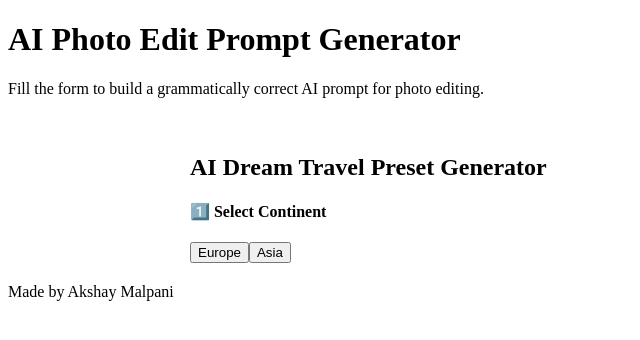
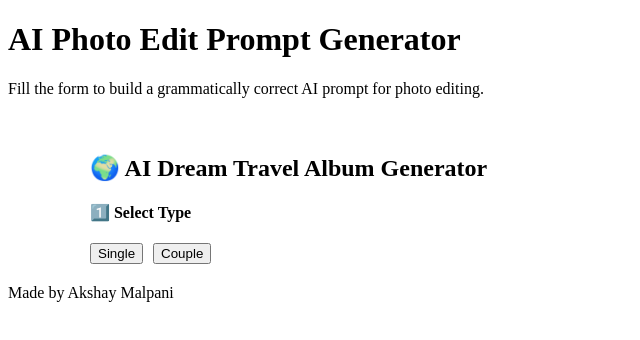
Before and after one commit to apmalpanigit/prompt-generator, a React (Vite) app: page / in a window 1280 px wide. Shown: the top 340 px of the page, without its empty margins (0-640 px from the left). Built offline with nearby package versions, Linux system fonts and the light colour scheme; the HTML template or start-up script is replaced by a standard one.

Commit message:
couple changes

```diff
--- a/src/components/PromptForm.jsx
+++ b/src/components/PromptForm.jsx
@@ -1,324 +1,283 @@
-import React, { useState, useEffect } from "react";
+import React, { useState } from "react";
 
-/* =========================
-   MASTER PRESET STRUCTURE
-========================= */
+/* ======================================
+   DATA MODEL (FULL GLOBAL DATA)
+====================================== */
 
-const PRESETS = {
+const DATA = {
   Europe: {
+    France: {},
+    Italy: {},
+    Switzerland: {},
+    Greece: {},
+    Norway: {},
+  },
+
+  Asia: {
+    UAE: {},
+    Maldives: {},
+    Japan: {},
+    Indonesia: {},
+    India: {},
+  },
+
+  "North America": {
+    USA: {},
+    Canada: {},
+    Mexico: {},
+    Bahamas: {},
+    CostaRica: {},
+  },
+
+  "South America": {
+    Brazil: {},
+    Argentina: {},
+    Peru: {},
+    Chile: {},
+    Colombia: {},
+  },
+
+  Africa: {
+    Morocco: {},
+    Egypt: {},
+    Kenya: {},
+    SouthAfrica: {},
+    Tanzania: {},
+  },
+
+  "Australia & Oceania": {
+    Australia: {},
+    NewZealand: {},
+    Fiji: {},
+    BoraBora: {},
+    Tahiti: {},
+  },
+
+  Antarctica: {
+    Antarctica: {},
+  },
+};
+
+/* ======================================
+   PRESET GENERATOR (REUSED)
+====================================== */
+
+function createPresets(country, landmark) {
+  return {
     Single: [
       {
-        name: "Paris Luxury Solo",
-        location: "Paris – Eiffel Tower",
-        gender: "female",
-        dress: "Designer Gown",
-        style: "Cinematic luxury travel photography",
-        emotion: "soft confident smile",
-        lighting: "golden hour",
-        angle: "wide shot",
+        name: `${country} Luxury Solo`,
+        location: `${landmark}`,
+        mood: "Confident, aspirational",
+        scenery: "Iconic landmark scenery",
+        nature: "Premium travel environment",
+        lighting: "Soft golden daylight",
+        angle: "Wide cinematic shot",
+        dress: "Luxury travel outfit",
+        style: "Cinematic travel photography",
+        emotion: "Calm confident smile",
       },
       {
-        name: "Swiss Alps Explorer",
-        location: "Swiss Alps",
-        gender: "male",
-        dress: "Winter Trench Coat",
-        style: "Adventure cinematic photography",
-        emotion: "fearless",
-        lighting: "bright natural daylight",
-        angle: "wide landscape shot",
-      },
-      {
-        name: "Santorini Influencer",
-        location: "Santorini – Blue Domes",
-        gender: "female",
-        dress: "Luxury Maxi Dress",
-        style: "Instagram luxury travel photography",
-        emotion: "relaxed smile",
-        lighting: "sunset soft light",
-        angle: "wide angle",
-      },
-      {
-        name: "Rome Royal Portrait",
-        location: "Rome – Colosseum",
-        gender: "male",
-        dress: "Italian Suit",
-        style: "Royal editorial portrait",
-        emotion: "confident",
-        lighting: "dramatic daylight",
-        angle: "low angle",
-      },
-      {
-        name: "Venice Dreamy Solo",
-        location: "Venice – Grand Canal",
-        gender: "female",
-        dress: "Cape Gown",
-        style: "Romantic cinematic portrait",
-        emotion: "dreamy",
-        lighting: "soft daylight",
-        angle: "street level",
+        name: `${country} Influencer Style`,
+        location: `${landmark}`,
+        mood: "Stylish, relaxed",
+        scenery: "Famous tourist location",
+        nature: "Urban elegance",
+        lighting: "Natural daylight",
+        angle: "Street candid",
+        dress: "Trendy fashion wear",
+        style: "Editorial photography",
+        emotion: "Relaxed confidence",
       },
     ],
     Couple: [
       {
-        name: "Paris Romantic Couple",
-        location: "Paris – Eiffel Tower",
-        maleDress: "Italian Suit",
-        femaleDress: "Designer Gown",
-        style: "Romantic cinematic travel photography",
-        emotion: "romantic smiles",
-        lighting: "golden hour",
-        angle: "wide shot",
-        couplePose: "holding hands",
+        name: `${country} Romantic Couple`,
+        location: `${landmark}`,
+        mood: "Romantic, joyful",
+        scenery: "Iconic backdrop",
+        nature: "Dream travel destination",
+        lighting: "Golden hour glow",
+        angle: "Wide cinematic shot",
+        maleDress: "Classic suit",
+        femaleDress: "Designer gown",
+        couplePose: "Holding hands",
+        style: "Romantic cinematic photography",
+        emotion: "Joyful smiles",
       },
       {
-        name: "Santorini Honeymoon",
-        location: "Santorini – Blue Domes",
-        maleDress: "Luxury Blazer & Pants",
-        femaleDress: "Luxury Maxi Dress",
+        name: `${country} Honeymoon`,
+        location: `${landmark}`,
+        mood: "Intimate, dreamy",
+        scenery: "Scenic luxury surroundings",
+        nature: "Premium travel location",
+        lighting: "Soft sunset light",
+        angle: "Wide romantic shot",
+        maleDress: "Luxury blazer",
+        femaleDress: "Flowy elegant dress",
+        couplePose: "Walking together",
         style: "Luxury honeymoon photography",
-        emotion: "joyful",
-        lighting: "sunset glow",
-        angle: "wide angle",
-        couplePose: "walking together",
-      },
-      {
-        name: "Swiss Snow Couple",
-        location: "Swiss Alps",
-        maleDress: "Winter Coat",
-        femaleDress: "Princess Dress",
-        style: "Snow fantasy photography",
-        emotion: "warm happiness",
-        lighting: "soft snowy daylight",
-        angle: "wide shot",
-        couplePose: "embracing",
-      },
-      {
-        name: "Venice Royal Couple",
-        location: "Venice – Grand Canal",
-        maleDress: "Royal Achkan",
-        femaleDress: "Designer Lehenga",
-        style: "Royal portrait photography",
-        emotion: "elegant confidence",
-        lighting: "soft daylight",
-        angle: "wide shot",
-        couplePose: "standing side by side",
-      },
-      {
-        name: "Rome Proposal Scene",
-        location: "Rome – Colosseum",
-        maleDress: "Formal Suit",
-        femaleDress: "Evening Gown",
-        style: "Proposal cinematic photography",
-        emotion: "emotional joy",
-        lighting: "sunset light",
-        angle: "wide cinematic shot",
-        couplePose: "proposal kneeling pose",
+        emotion: "Deep love",
       },
     ],
-  },
+  };
+}
 
-  Asia: {
-    Single: [
-      {
-        name: "Dubai Billionaire",
-        location: "Dubai – Burj Khalifa",
-        gender: "male",
-        dress: "Billionaire Casual Look",
-        style: "Luxury editorial photography",
-        emotion: "confident",
-        lighting: "luxury daylight",
-        angle: "low angle",
-      },
-      {
-        name: "Maldives Solo Queen",
-        location: "Maldives – Overwater Villas",
-        gender: "female",
-        dress: "Luxury Travel Outfit",
-        style: "Luxury travel photography",
-        emotion: "relaxed elegance",
-        lighting: "tropical soft light",
-        angle: "wide shot",
-      },
-      {
-        name: "Bali Spiritual",
-        location: "Bali – Temple",
-        gender: "female",
-        dress: "Indo-Western Outfit",
-        style: "Spiritual cinematic photography",
-        emotion: "peaceful",
-        lighting: "soft morning light",
-        angle: "wide shot",
-      },
-      {
-        name: "Tokyo Night Style",
-        location: "Tokyo – Neon Streets",
-        gender: "male",
-        dress: "Modern Streetwear",
-        style: "Cyberpunk street photography",
-        emotion: "cool confidence",
-        lighting: "neon night lights",
-        angle: "street level",
-      },
-      {
-        name: "Kashmir Snow Dream",
-        location: "Kashmir – Snow Valley",
-        gender: "female",
-        dress: "Winter Ethnic Dress",
-        style: "Snow cinematic portrait",
-        emotion: "soft smile",
-        lighting: "snow daylight",
-        angle: "wide shot",
-      },
-    ],
-    Couple: [
-      {
-        name: "Maldives Honeymoon",
-        location: "Maldives – Overwater Villas",
-        maleDress: "Luxury Blazer",
-        femaleDress: "Luxury Maxi Dress",
-        style: "Honeymoon luxury photography",
-        emotion: "romantic",
-        lighting: "golden daylight",
-        angle: "wide shot",
-        couplePose: "hugging",
-      },
-      {
-        name: "Bali Couple Retreat",
-        location: "Bali – Temple",
-        maleDress: "Linen Shirt & Pants",
-        femaleDress: "Boho Dress",
-        style: "Spiritual couple photography",
-        emotion: "calm happiness",
-        lighting: "soft daylight",
-        angle: "wide shot",
-        couplePose: "walking together",
-      },
-      {
-        name: "Dubai Luxury Couple",
-        location: "Dubai – Burj Khalifa",
-        maleDress: "Luxury Suit",
-        femaleDress: "Designer Gown",
-        style: "Luxury status photography",
-        emotion: "confident smiles",
-        lighting: "luxury daylight",
-        angle: "low angle",
-        couplePose: "standing confidently",
-      },
-      {
-        name: "Kashmir Romance",
-        location: "Kashmir – Valley",
-        maleDress: "Winter Coat",
-        femaleDress: "Winter Ethnic Dress",
-        style: "Romantic snow photography",
-        emotion: "warm love",
-        lighting: "snow daylight",
-        angle: "wide shot",
-        couplePose: "embracing",
-      },
-      {
-        name: "Thailand Beach Love",
-        location: "Phuket – Beach",
-        maleDress: "Casual Beachwear",
-        femaleDress: "Flowy Beach Dress",
-        style: "Beach romance photography",
-        emotion: "happy laughter",
-        lighting: "sunset glow",
-        angle: "wide beach shot",
-        couplePose: "walking barefoot",
-      },
-    ],
-  },
-};
+/* ======================================
+   ATTACH PRESETS TO COUNTRIES
+====================================== */
 
-/* =========================
+Object.keys(DATA).forEach((continent) => {
+  Object.keys(DATA[continent]).forEach((country) => {
+    DATA[continent][country] = createPresets(
+      country,
+      `${country} Famous Landmark`
+    );
+  });
+});
+
+/* ======================================
    COMPONENT
-========================= */
+====================================== */
 
 export default function PromptForm() {
+  const [type, setType] = useState("");
   const [continent, setContinent] = useState("");
-  const [type, setType] = useState("");
+  const [country, setCountry] = useState("");
   const [preset, setPreset] = useState(null);
   const [prompt, setPrompt] = useState("");
+  const [copied, setCopied] = useState(false);
 
   function generatePrompt(p) {
     if (!p) return "";
 
-    if (p.maleDress) {
+    if (type === "Couple") {
       return `Create an ultra-realistic cinematic travel photograph set in ${p.location}.
-The couple is styled elegantly, with the male wearing ${p.maleDress} and the female wearing ${p.femaleDress}.
-They are captured in a ${p.couplePose} pose, expressing ${p.emotion}.
-The scene uses ${p.lighting} lighting, shot from a ${p.angle}, resulting in ${p.style}.
-Ensure the faces remain exactly the same as the reference images, with natural skin texture and high photographic realism.`;
+The couple is ${p.couplePose}, conveying a ${p.mood} atmosphere.
+The male wears ${p.maleDress}, while the female wears ${p.femaleDress}.
+The scene includes ${p.scenery}, surrounded by ${p.nature}.
+Lighting is ${p.lighting}, captured from a ${p.angle}, resulting in ${p.style}.
+Their expressions reflect ${p.emotion}. Maintain exact facial identity with DSLR-level realism.`;
     }
 
     return `Create an ultra-realistic cinematic travel photograph set in ${p.location}.
-The subject is a ${p.gender}, dressed in ${p.dress}, expressing a ${p.emotion}.
-The image is captured using ${p.lighting} lighting from a ${p.angle}, resulting in ${p.style}.
-Ensure facial identity remains unchanged, with natural skin texture and professional DSLR quality.`;
+The subject appears ${p.mood}, dressed in ${p.dress}.
+The surroundings feature ${p.scenery} with a ${p.nature} feel.
+Lighting is ${p.lighting}, captured from a ${p.angle}, producing ${p.style}.
+The expression conveys ${p.emotion}. Ensure facial identity remains unchanged with professional realism.`;
+  }
+
+  function copyText() {
+    navigator.clipboard.writeText(prompt);
+    setCopied(true);
+    setTimeout(() => setCopied(false), 2000);
   }
 
   return (
-    <div style={{ maxWidth: 900, margin: "auto", padding: 20 }}>
-      <h2>AI Dream Travel Preset Generator</h2>
+    <div style={{ maxWidth: 1100, margin: "auto", padding: 20 }}>
+      <h2>🌍 AI Dream Travel Album Generator</h2>
 
-      <h4>1️⃣ Select Continent</h4>
-      {Object.keys(PRESETS).map((c) => (
+      {/* STEP 1 */}
+      <h4>1️⃣ Select Type</h4>
+      {["Single", "Couple"].map((t) => (
         <button
-          key={c}
+          key={t}
+          style={{ marginRight: 10 }}
           onClick={() => {
-            setContinent(c);
-            setType("");
+            setType(t);
+            setContinent("");
+            setCountry("");
             setPreset(null);
+            setPrompt("");
           }}
         >
-          {c}
+          {t}
         </button>
       ))}
 
-      {continent && (
+      {/* STEP 2 */}
+      {type && (
         <>
-          <h4>2️⃣ Select Type</h4>
-          {["Single", "Couple"].map((t) => (
+          <h4>2️⃣ Select Continent</h4>
+          {Object.keys(DATA).map((c) => (
             <button
-              key={t}
+              key={c}
+              style={{ marginRight: 10, marginBottom: 5 }}
               onClick={() => {
-                setType(t);
+                setContinent(c);
+                setCountry("");
                 setPreset(null);
+                setPrompt("");
               }}
             >
-              {t}
+              {c}
             </button>
           ))}
         </>
       )}
 
-      {continent && type && (
+      {/* STEP 3 */}
+      {continent && (
         <>
-          <h4>3️⃣ Select Preset</h4>
-          {PRESETS[continent][type].map((p) => (
+          <h4>3️⃣ Select Country</h4>
+          {Object.keys(DATA[continent]).map((ct) => (
             <button
-              key={p.name}
-              style={{ background: preset?.name === p.name ? "#ccc" : "" }}
+              key={ct}
+              style={{ marginRight: 10, marginBottom: 5 }}
               onClick={() => {
-                setPreset(p);
-                setPrompt(generatePrompt(p));
+                setCountry(ct);
+                setPreset(null);
+                setPrompt("");
               }}
             >
-              {p.name}
+              {ct}
             </button>
           ))}
         </>
       )}
 
+      {/* STEP 4 */}
+      {country && DATA[continent][country]?.[type] && (
+        <>
+          <h4>4️⃣ Select Preset</h4>
+          {DATA[continent][country][type].map((p) => (
+            <div
+              key={p.name}
+              onClick={() => {
+                setPreset(p);
+                setPrompt(generatePrompt(p));
+              }}
+              style={{
+                border: "1px solid #ccc",
+                padding: 12,
+                marginBottom: 10,
+                cursor: "pointer",
+                background: preset?.name === p.name ? "#eef" : "#fff",
+              }}
+            >
+              <strong>{p.name}</strong>
+              <div>Mood: {p.mood}</div>
+              <div>Lighting: {p.lighting}</div>
+              <div>Scenery: {p.scenery}</div>
+            </div>
+          ))}
+        </>
+      )}
+
+      {/* OUTPUT */}
       {prompt && (
         <>
-          <h3>Generated Prompt</h3>
+          <h3>🧠 Generated Prompt</h3>
           <textarea
             rows={10}
             style={{ width: "100%" }}
             value={prompt}
             readOnly
           />
+          <br />
+          <button onClick={copyText}>
+            {copied ? "Copied!" : "Copy Prompt"}
+          </button>
         </>
       )}
     </div>
```
Also changed, not shown: 3 other files (tests, documents, lock files or other folders).
